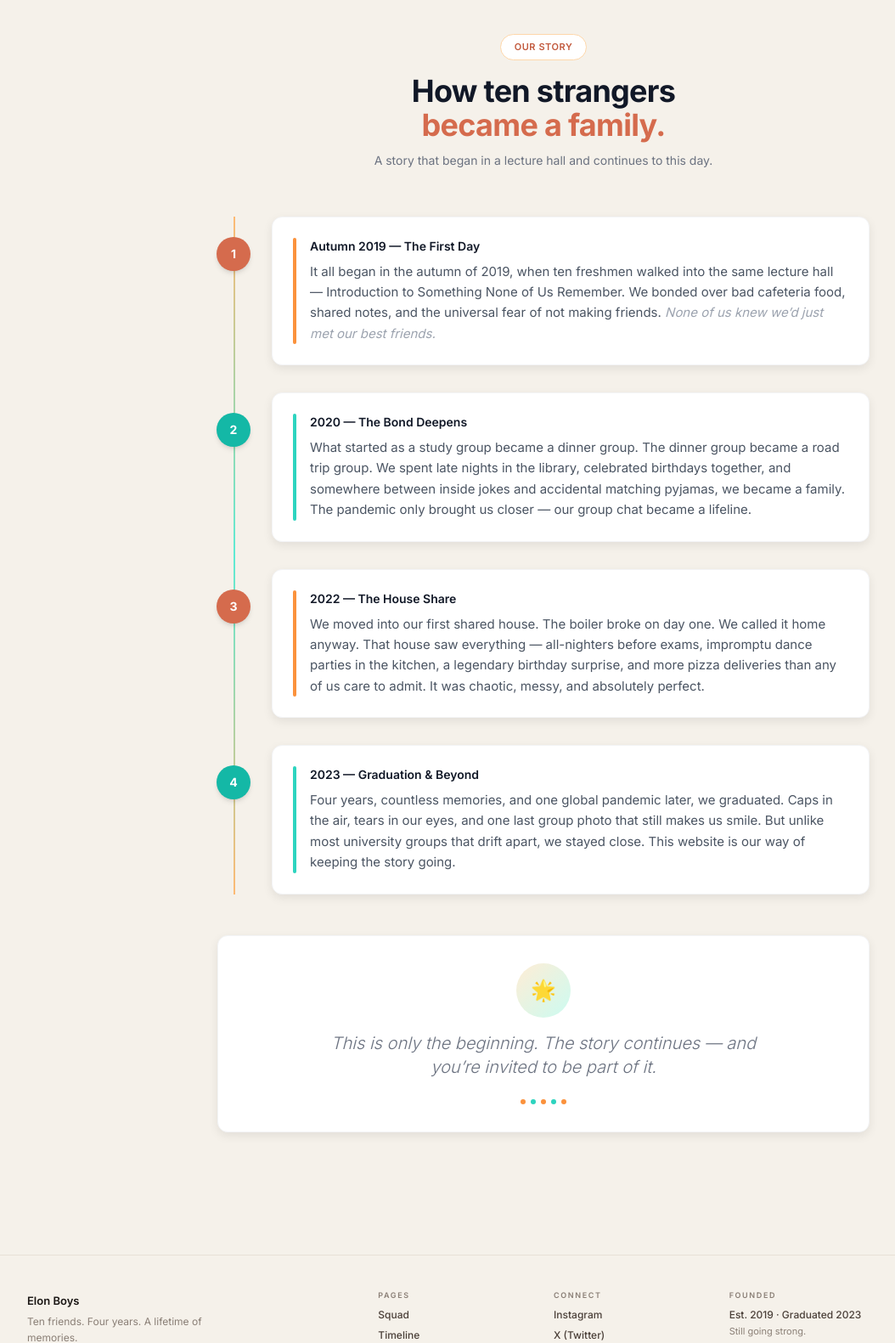
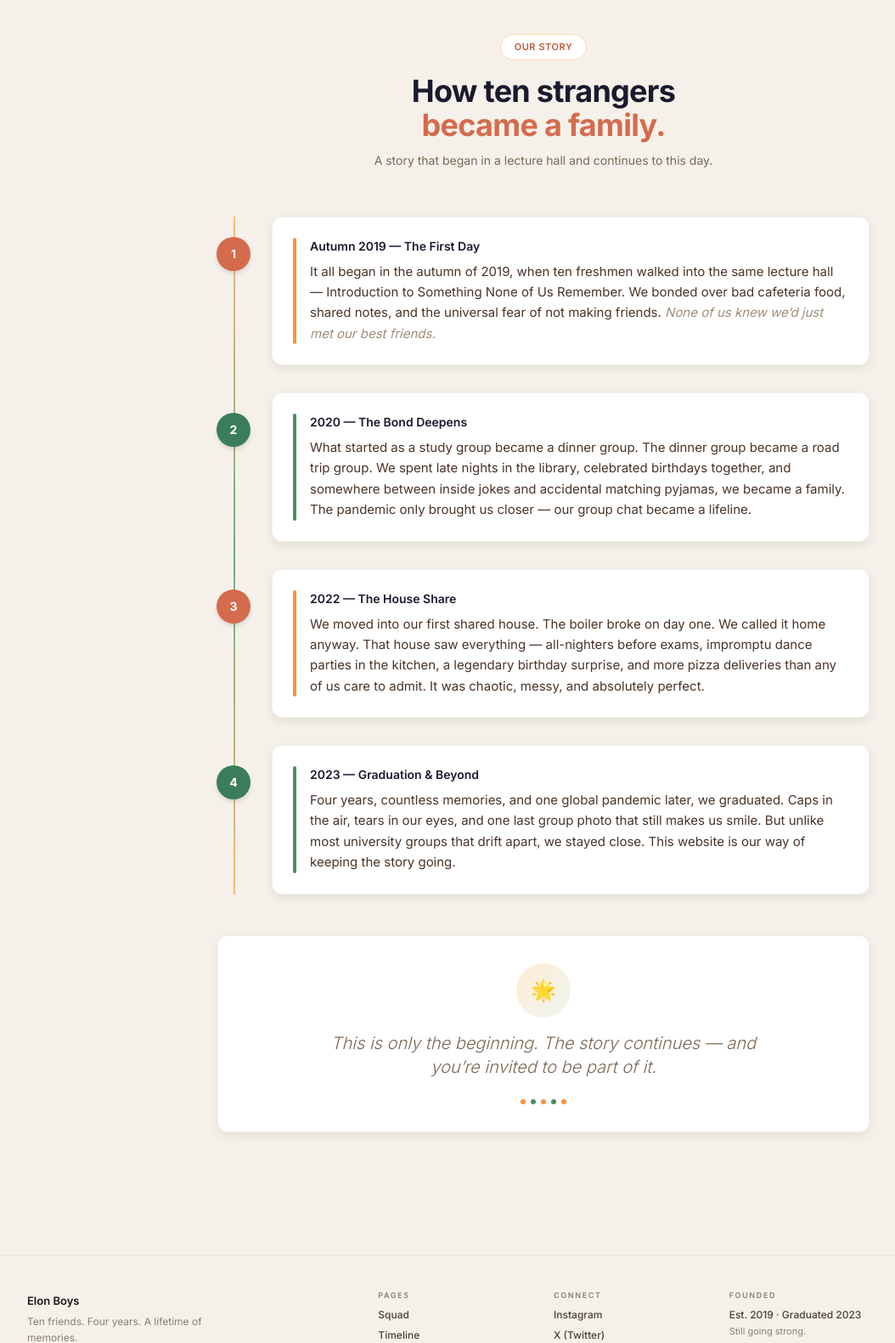
Before and after one commit to sojib96/elon_boys, a FastAPI app: page /our-story in a window 1280 px wide. Shown: the part 49-1630 px from the top of the page at 85% size, without its empty margins (0-1054 px from the left). Run offline with FastAPI, Linux system fonts and the light colour scheme; some libraries are stand-ins or nearby versions; some web fonts are replaced.

Commit message:
Step 2: Fix Tailwind color class usage to match token system
Replace default Tailwind color classes (gray-*, teal-*) with custom
palette equivalents (ink, espresso-*, forest-*) across all templates.

Changes:
- app/templates/events.html: gray-* -> ink/espresso-*
- app/templates/story.html: gray-* -> ink/espresso-*, teal-* -> forest-*
- app/templates/gallery.html: text-gray-500 -> text-espresso-400
- app/templates/404.html: gray-* -> ink/espresso-*
- app/templates/update_detail.html: gray-* -> espresso-*

Semantic red classes (text-red-400, bg-red-500, etc.) on delete/danger
buttons preserved since custom palette has no danger color equivalent.

```diff
--- a/app/templates/404.html
+++ b/app/templates/404.html
@@ -4,11 +4,11 @@
 {% block content %}
 <div class="max-w-lg mx-auto text-center py-16 reveal">
     <span class="text-5xl mb-4 inline-block opacity-60">&#128683;</span>
-    <h1 class="text-3xl font-bold text-gray-900 tracking-[-0.02em]">Page Not Found</h1>
-    <p class="text-gray-500 mt-3 text-lg">Looks like this page drifted away like a uni memory.</p>
+    <h1 class="text-3xl font-bold text-ink tracking-[-0.02em]">Page Not Found</h1>
+    <p class="text-espresso-400 mt-3 text-lg">Looks like this page drifted away like a uni memory.</p>
     <div class="mt-8 flex flex-col sm:flex-row items-center justify-center gap-3">
         <a href="/" class="bg-coral-500 hover:bg-coral-600 text-white font-medium px-5 py-2.5 rounded-lg transition-all duration-200 text-sm shadow-sm hover:shadow-glow">&larr; Go Home</a>
-        <a href="/squad" class="text-gray-500 hover:text-gray-900 border border-gray-300 bg-white hover:bg-white px-5 py-2.5 rounded-lg transition-all duration-200 text-sm font-medium">Meet the Squad</a>
+        <a href="/squad" class="text-espresso-400 hover:text-ink border border-espresso-200 bg-white hover:bg-white px-5 py-2.5 rounded-lg transition-all duration-200 text-sm font-medium">Meet the Squad</a>
     </div>
 </div>
 {% endblock %}
--- a/app/templates/gallery.html
+++ b/app/templates/gallery.html
@@ -132,7 +132,7 @@
                 <p class="text-white/65 text-[10px] mt-0.5 uppercase tracking-[0.08em] font-medium">{{ item.category }}</p>
             </div>
             {% if member and member.name == item.uploaded_by %}
-            <button class="gallery-delete-btn absolute top-2 right-2 w-7 h-7 rounded-full bg-white/80 hover:bg-red-500 text-gray-500 hover:text-white flex items-center justify-center opacity-0 group-hover:opacity-100 transition-all duration-200 shadow-sm z-10" data-id="{{ item.id }}" title="Delete this image" type="button">
+            <button class="gallery-delete-btn absolute top-2 right-2 w-7 h-7 rounded-full bg-white/80 hover:bg-red-500 text-espresso-400 hover:text-white flex items-center justify-center opacity-0 group-hover:opacity-100 transition-all duration-200 shadow-sm z-10" data-id="{{ item.id }}" title="Delete this image" type="button">
                 <svg width="12" height="12" viewBox="0 0 24 24" fill="none" stroke="currentColor" stroke-width="2.5" stroke-linecap="round" stroke-linejoin="round"><path d="M3 6h18"/><path d="M19 6v14a2 2 0 01-2 2H7a2 2 0 01-2-2V6m3 0V4a2 2 0 012-2h4a2 2 0 012 2v2"/></svg>
             </button>
             {% endif %}
--- a/app/templates/story.html
+++ b/app/templates/story.html
@@ -5,37 +5,37 @@
 <div class="max-w-3xl mx-auto">
     <div class="text-center mb-14 reveal">
         <span class="text-coral-600 text-[11px] uppercase tracking-wider font-semibold bg-white border border-coral-200 rounded-full px-4 py-1.5 inline-block mb-4">Our Story</span>
-        <h1 class="text-3xl md:text-4xl font-bold text-gray-900 tracking-[-0.02em]">How ten strangers<br><span class="text-coral-500">became a family.</span></h1>
-        <p class="text-gray-500 text-sm mt-3 max-w-lg mx-auto">A story that began in a lecture hall and continues to this day.</p>
+        <h1 class="text-3xl md:text-4xl font-bold text-ink tracking-[-0.02em]">How ten strangers<br><span class="text-coral-500">became a family.</span></h1>
+        <p class="text-espresso-400 text-sm mt-3 max-w-lg mx-auto">A story that began in a lecture hall and continues to this day.</p>
     </div>
 
     <div class="relative">
-        <div class="absolute left-[19px] top-0 bottom-0 w-0.5 bg-gradient-to-b from-coral-300 via-teal-300 to-coral-300 hidden md:block"></div>
+        <div class="absolute left-[19px] top-0 bottom-0 w-0.5 bg-gradient-to-b from-coral-300 via-forest-300 to-coral-300 hidden md:block"></div>
 
         <div class="space-y-8">
             <div class="relative reveal">
                 <div class="hidden md:flex absolute left-0 top-6 w-10 h-10 rounded-full bg-coral-500 text-white items-center justify-center text-sm font-bold shadow-md -translate-x-[1px]">1</div>
-                <div class="md:ml-16 bg-white rounded-xl shadow-card border border-gray-100 p-6 hover:shadow-card-hover transition-all duration-300 hover:-translate-y-0.5">
+                <div class="md:ml-16 bg-white rounded-xl shadow-card border border-espresso-50 p-6 hover:shadow-card-hover transition-all duration-300 hover:-translate-y-0.5">
                     <div class="flex gap-4">
                         <div class="w-1 flex-shrink-0 rounded-full bg-coral-400 hidden md:block"></div>
                         <div>
                             <span class="text-coral-500 text-xs font-mono font-semibold tracking-wider md:hidden block mb-2">01</span>
-                            <h3 class="font-semibold text-gray-900 text-sm mb-2">Autumn 2019 &mdash; The First Day</h3>
-                            <p class="text-gray-600 leading-relaxed text-[15px]">It all began in the autumn of 2019, when ten freshmen walked into the same lecture hall &mdash; Introduction to Something None of Us Remember. We bonded over bad cafeteria food, shared notes, and the universal fear of not making friends. <span class="text-gray-400 italic">None of us knew we&rsquo;d just met our best friends.</span></p>
+                            <h3 class="font-semibold text-ink text-sm mb-2">Autumn 2019 &mdash; The First Day</h3>
+                            <p class="text-espresso-500 leading-relaxed text-[15px]">It all began in the autumn of 2019, when ten freshmen walked into the same lecture hall &mdash; Introduction to Something None of Us Remember. We bonded over bad cafeteria food, shared notes, and the universal fear of not making friends. <span class="text-espresso-300 italic">None of us knew we&rsquo;d just met our best friends.</span></p>
                         </div>
                     </div>
                 </div>
             </div>
 
             <div class="relative reveal">
-                <div class="hidden md:flex absolute left-0 top-6 w-10 h-10 rounded-full bg-teal-500 text-white items-center justify-center text-sm font-bold shadow-md -translate-x-[1px]">2</div>
-                <div class="md:ml-16 bg-white rounded-xl shadow-card border border-gray-100 p-6 hover:shadow-card-hover transition-all duration-300 hover:-translate-y-0.5">
+                <div class="hidden md:flex absolute left-0 top-6 w-10 h-10 rounded-full bg-forest-500 text-white items-center justify-center text-sm font-bold shadow-md -translate-x-[1px]">2</div>
+                <div class="md:ml-16 bg-white rounded-xl shadow-card border border-espresso-50 p-6 hover:shadow-card-hover transition-all duration-300 hover:-translate-y-0.5">
                     <div class="flex gap-4">
-                        <div class="w-1 flex-shrink-0 rounded-full bg-teal-400 hidden md:block"></div>
+                        <div class="w-1 flex-shrink-0 rounded-full bg-forest-400 hidden md:block"></div>
                         <div>
-                            <span class="text-teal-500 text-xs font-mono font-semibold tracking-wider md:hidden block mb-2">02</span>
-                            <h3 class="font-semibold text-gray-900 text-sm mb-2">2020 &mdash; The Bond Deepens</h3>
-                            <p class="text-gray-600 leading-relaxed text-[15px]">What started as a study group became a dinner group. The dinner group became a road trip group. We spent late nights in the library, celebrated birthdays together, and somewhere between inside jokes and accidental matching pyjamas, we became a family. The pandemic only brought us closer — our group chat became a lifeline.</p>
+                            <span class="text-forest-500 text-xs font-mono font-semibold tracking-wider md:hidden block mb-2">02</span>
+                            <h3 class="font-semibold text-ink text-sm mb-2">2020 &mdash; The Bond Deepens</h3>
+                            <p class="text-espresso-500 leading-relaxed text-[15px]">What started as a study group became a dinner group. The dinner group became a road trip group. We spent late nights in the library, celebrated birthdays together, and somewhere between inside jokes and accidental matching pyjamas, we became a family. The pandemic only brought us closer — our group chat became a lifeline.</p>
                         </div>
                     </div>
                 </div>
@@ -43,27 +43,27 @@
 
             <div class="relative reveal">
                 <div class="hidden md:flex absolute left-0 top-6 w-10 h-10 rounded-full bg-coral-500 text-white items-center justify-center text-sm font-bold shadow-md -translate-x-[1px]">3</div>
-                <div class="md:ml-16 bg-white rounded-xl shadow-card border border-gray-100 p-6 hover:shadow-card-hover transition-all duration-300 hover:-translate-y-0.5">
+                <div class="md:ml-16 bg-white rounded-xl shadow-card border border-espresso-50 p-6 hover:shadow-card-hover transition-all duration-300 hover:-translate-y-0.5">
                     <div class="flex gap-4">
                         <div class="w-1 flex-shrink-0 rounded-full bg-coral-400 hidden md:block"></div>
                         <div>
                             <span class="text-coral-500 text-xs font-mono font-semibold tracking-wider md:hidden block mb-2">03</span>
-                            <h3 class="font-semibold text-gray-900 text-sm mb-2">2022 &mdash; The House Share</h3>
-                            <p class="text-gray-600 leading-relaxed text-[15px]">We moved into our first shared house. The boiler broke on day one. We called it home anyway. That house saw everything — all-nighters before exams, impromptu dance parties in the kitchen, a legendary birthday surprise, and more pizza deliveries than any of us care to admit. It was chaotic, messy, and absolutely perfect.</p>
+                            <h3 class="font-semibold text-ink text-sm mb-2">2022 &mdash; The House Share</h3>
+                            <p class="text-espresso-500 leading-relaxed text-[15px]">We moved into our first shared house. The boiler broke on day one. We called it home anyway. That house saw everything — all-nighters before exams, impromptu dance parties in the kitchen, a legendary birthday surprise, and more pizza deliveries than any of us care to admit. It was chaotic, messy, and absolutely perfect.</p>
                         </div>
                     </div>
                 </div>
             </div>
 
             <div class="relative reveal">
-                <div class="hidden md:flex absolute left-0 top-6 w-10 h-10 rounded-full bg-teal-500 text-white items-center justify-center text-sm font-bold shadow-md -translate-x-[1px]">4</div>
-                <div class="md:ml-16 bg-white rounded-xl shadow-card border border-gray-100 p-6 hover:shadow-card-hover transition-all duration-300 hover:-translate-y-0.5">
+                <div class="hidden md:flex absolute left-0 top-6 w-10 h-10 rounded-full bg-forest-500 text-white items-center justify-center text-sm font-bold shadow-md -translate-x-[1px]">4</div>
+                <div class="md:ml-16 bg-white rounded-xl shadow-card border border-espresso-50 p-6 hover:shadow-card-hover transition-all duration-300 hover:-translate-y-0.5">
                     <div class="flex gap-4">
-                        <div class="w-1 flex-shrink-0 rounded-full bg-teal-400 hidden md:block"></div>
+                        <div class="w-1 flex-shrink-0 rounded-full bg-forest-400 hidden md:block"></div>
                         <div>
-                            <span class="text-teal-500 text-xs font-mono font-semibold tracking-wider md:hidden block mb-2">04</span>
-                            <h3 class="font-semibold text-gray-900 text-sm mb-2">2023 &mdash; Graduation &amp; Beyond</h3>
-                            <p class="text-gray-600 leading-relaxed text-[15px]">Four years, countless memories, and one global pandemic later, we graduated. Caps in the air, tears in our eyes, and one last group photo that still makes us smile. But unlike most university groups that drift apart, we stayed close. This website is our way of keeping the story going.</p>
+                            <span class="text-forest-500 text-xs font-mono font-semibold tracking-wider md:hidden block mb-2">04</span>
+                            <h3 class="font-semibold text-ink text-sm mb-2">2023 &mdash; Graduation &amp; Beyond</h3>
+                            <p class="text-espresso-500 leading-relaxed text-[15px]">Four years, countless memories, and one global pandemic later, we graduated. Caps in the air, tears in our eyes, and one last group photo that still makes us smile. But unlike most university groups that drift apart, we stayed close. This website is our way of keeping the story going.</p>
                         </div>
                     </div>
                 </div>
@@ -71,16 +71,16 @@
         </div>
     </div>
 
-    <div class="relative mt-12 bg-white rounded-xl shadow-card border border-gray-100 p-8 text-center reveal hover:shadow-card-hover transition-all duration-300">
-        <div class="w-16 h-16 rounded-full bg-gradient-to-br from-coral-100 to-teal-100 flex items-center justify-center mx-auto mb-4">
+    <div class="relative mt-12 bg-white rounded-xl shadow-card border border-espresso-50 p-8 text-center reveal hover:shadow-card-hover transition-all duration-300">
+        <div class="w-16 h-16 rounded-full bg-gradient-to-br from-coral-100 to-forest-50 flex items-center justify-center mx-auto mb-4">
             <span class="text-2xl">&#127775;</span>
         </div>
-        <p class="text-xl text-gray-500 italic font-light max-w-lg mx-auto">This is only the beginning. The story continues — and you&rsquo;re invited to be part of it.</p>
+        <p class="text-xl text-espresso-400 italic font-light max-w-lg mx-auto">This is only the beginning. The story continues — and you&rsquo;re invited to be part of it.</p>
         <div class="mt-6 flex items-center justify-center gap-1.5">
             <span class="w-1.5 h-1.5 rounded-full bg-coral-400"></span>
-            <span class="w-1.5 h-1.5 rounded-full bg-teal-400"></span>
+            <span class="w-1.5 h-1.5 rounded-full bg-forest-400"></span>
             <span class="w-1.5 h-1.5 rounded-full bg-coral-400"></span>
-            <span class="w-1.5 h-1.5 rounded-full bg-teal-400"></span>
+            <span class="w-1.5 h-1.5 rounded-full bg-forest-400"></span>
             <span class="w-1.5 h-1.5 rounded-full bg-coral-400"></span>
         </div>
     </div>
--- a/app/templates/update_detail.html
+++ b/app/templates/update_detail.html
@@ -319,7 +319,7 @@
 
         {% if member and member.name == post.author %}
         <div class="flex gap-2 mb-6">
-            <a href="/updates/{{ post.id }}/edit" class="inline-flex items-center gap-1.5 px-3 py-1.5 text-[10px] uppercase tracking-wider font-semibold text-gray-500 hover:text-white hover:bg-gray-600 border border-gray-300 rounded-md transition-colors">Edit</a>
+            <a href="/updates/{{ post.id }}/edit" class="inline-flex items-center gap-1.5 px-3 py-1.5 text-[10px] uppercase tracking-wider font-semibold text-espresso-400 hover:text-white hover:bg-espresso-500 border border-espresso-200 rounded-md transition-colors">Edit</a>
             <form method="POST" action="/updates/{{ post.id }}/delete" id="delete-form">
                 <button type="button" onclick="showDeleteModal()" class="inline-flex items-center gap-1.5 px-3 py-1.5 text-[10px] uppercase tracking-wider font-semibold text-red-400 hover:text-white hover:bg-red-600 border border-red-200 rounded-md transition-colors">Delete</button>
             </form>
```
Also changed, not shown: app/templates/events.html (+12 -12 lines).
